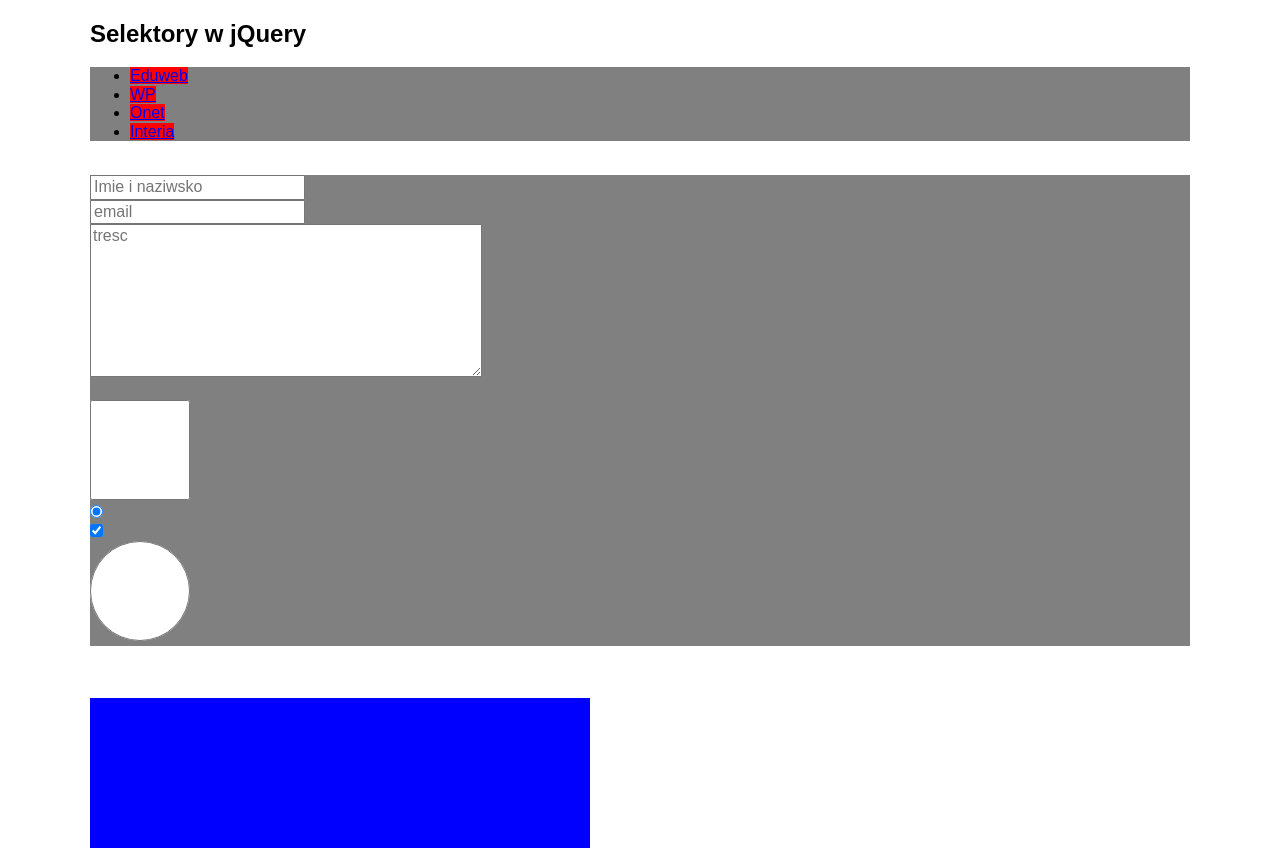
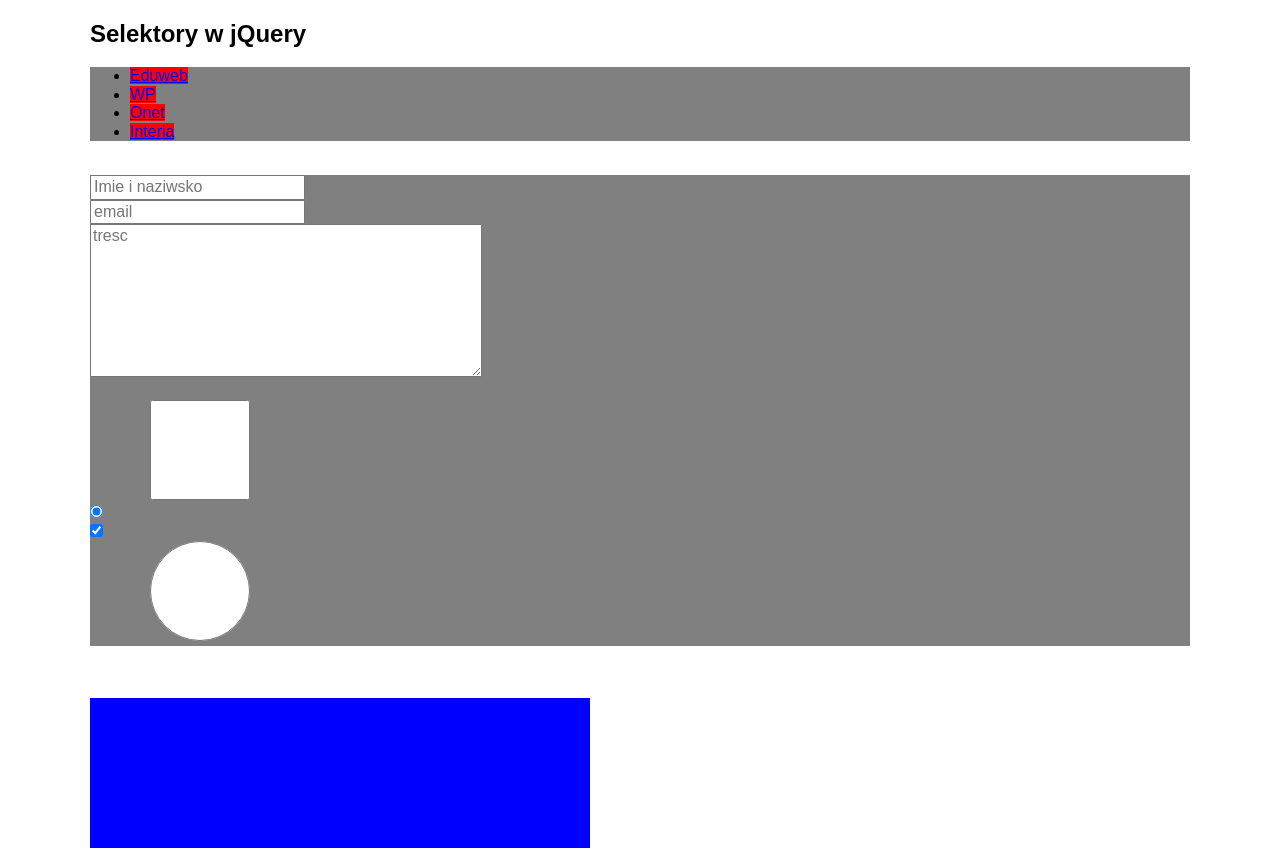
Before and after one commit to ivanfourth/bootcamprepo, a website: page index.html in a window 1280 px wide. Shown: the top 851 px of the page. Drawn offline with Linux system fonts and the light colour scheme.

Commit message:
Drobne ostateczne zmiany

```diff
--- a/css/styles.scss
+++ b/css/styles.scss
@@ -15,8 +15,10 @@
   background: red;
 }
 .inputColor {
+  margin-left: 60px;
   width: 100px;
   height: 100px;
+  background: green;
 }
 .emptyPColor{
   width: 500px;
```
Also changed, not shown: css/4-min/styles.min.css, css/styles.css.
